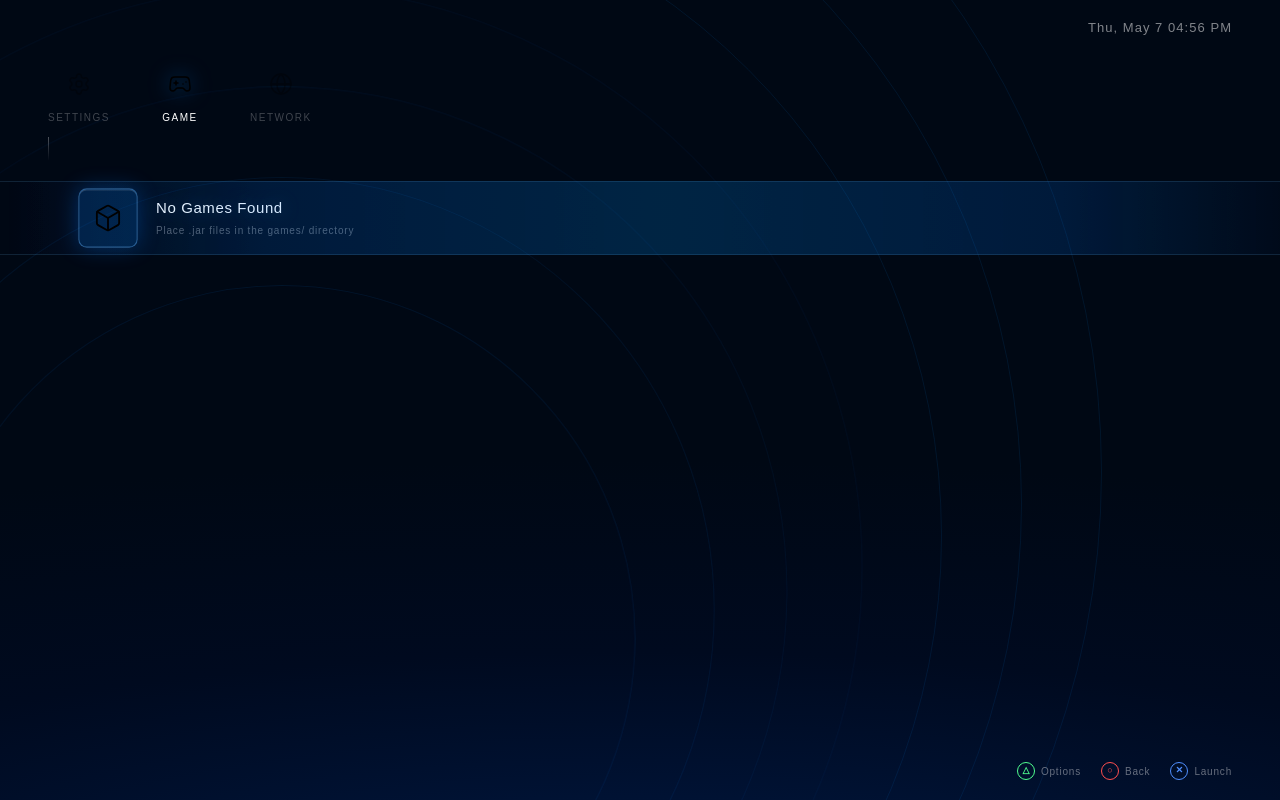
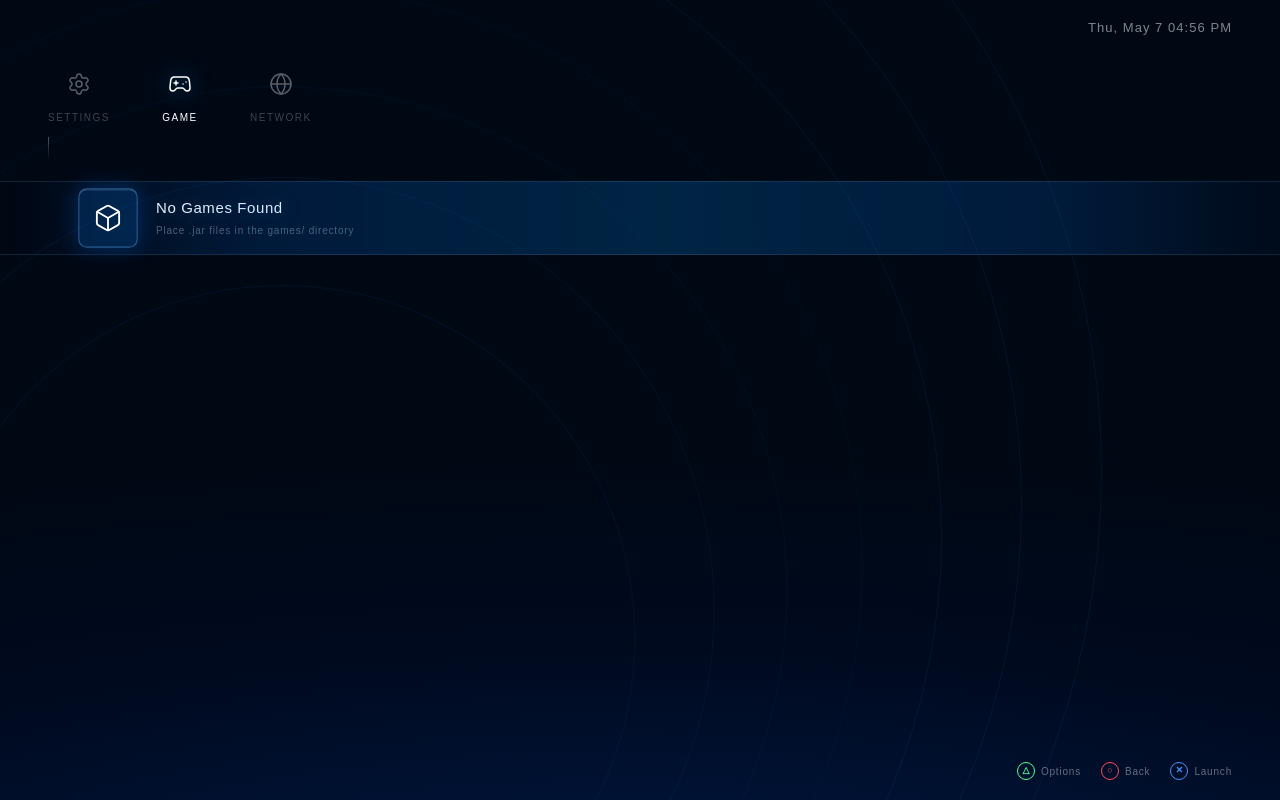
Before and after one commit to DarkDolphin1/jarcade, a React (Vite) app: page / in a window 1280 px wide. Built offline with nearby package versions, Linux system fonts and the light colour scheme.

Commit message:
UI: set icon colors to white for high visibility on dark background

```diff
--- a/src/App.tsx
+++ b/src/App.tsx
@@ -127,7 +127,7 @@ function App() {
             onClick={() => setCatIdx(i)}
           >
             <div className="xmb-cat-icon">
-              <cat.icon size={24} strokeWidth={1.5} />
+              <cat.icon size={24} strokeWidth={1.5} color="white" />
             </div>
             <div className="xmb-cat-label">{cat.label}</div>
           </div>
@@ -140,14 +140,14 @@ function App() {
         {activeCat.id === "game" ? (
           loading ? (
             <div className="flex items-center gap-3 text-indigo-200/30 font-light tracking-widest text-xs uppercase animate-pulse">
-              <RefreshCw size={14} className="animate-spin" />
+              <RefreshCw size={14} className="animate-spin" color="white" />
               Initializing Library...
             </div>
           ) : games.length === 0 ? (
             <div className="xmb-item selected">
               <div className="xmb-selection-bar" />
               <div className="xmb-item-icon">
-                <Box size={28} strokeWidth={1.5} />
+                <Box size={28} strokeWidth={1.5} color="white" />
               </div>
               <div className="xmb-item-info">
                 <div className="xmb-item-name">No Games Found</div>
@@ -173,7 +173,7 @@ function App() {
           <div className="xmb-item selected">
             <div className="xmb-selection-bar" />
             <div className="xmb-item-icon">
-              <activeCat.icon size={28} strokeWidth={1.5} />
+              <activeCat.icon size={28} strokeWidth={1.5} color="white" />
             </div>
             <div className="xmb-item-info">
               <div className="xmb-item-name">{activeCat.label}</div>
@@ -188,12 +188,12 @@ function App() {
           <div className="xmb-detail-art">
             {launching ? (
               <div className="w-full h-full flex items-center justify-center animate-spin">
-                <RefreshCw size={48} strokeWidth={1} />
+                <RefreshCw size={48} strokeWidth={1} color="white" />
               </div>
             ) : selectedGame.icon ? (
               <img src={selectedGame.icon} className="w-32 h-32 object-contain" />
             ) : (
-              <Gamepad2 size={72} strokeWidth={1} className="text-white/20" />
+              <Gamepad2 size={72} strokeWidth={1} color="white" opacity={0.2} />
             )}
           </div>
           <div className="xmb-detail-title">
--- a/src/components/GameCard.tsx
+++ b/src/components/GameCard.tsx
@@ -21,7 +21,7 @@ const GameCard: React.FC<GameCardProps> = ({ name, onClick, selected, icon, emoj
         {icon ? (
           <img src={icon} alt={name} className="w-full h-full object-contain p-2 rounded-lg" />
         ) : (
-          <Gamepad2 size={28} strokeWidth={1.5} className="text-white/80" />
+          <Gamepad2 size={28} strokeWidth={1.5} color="white" />
         )}
       </div>
       <div className="xmb-item-info">
```
